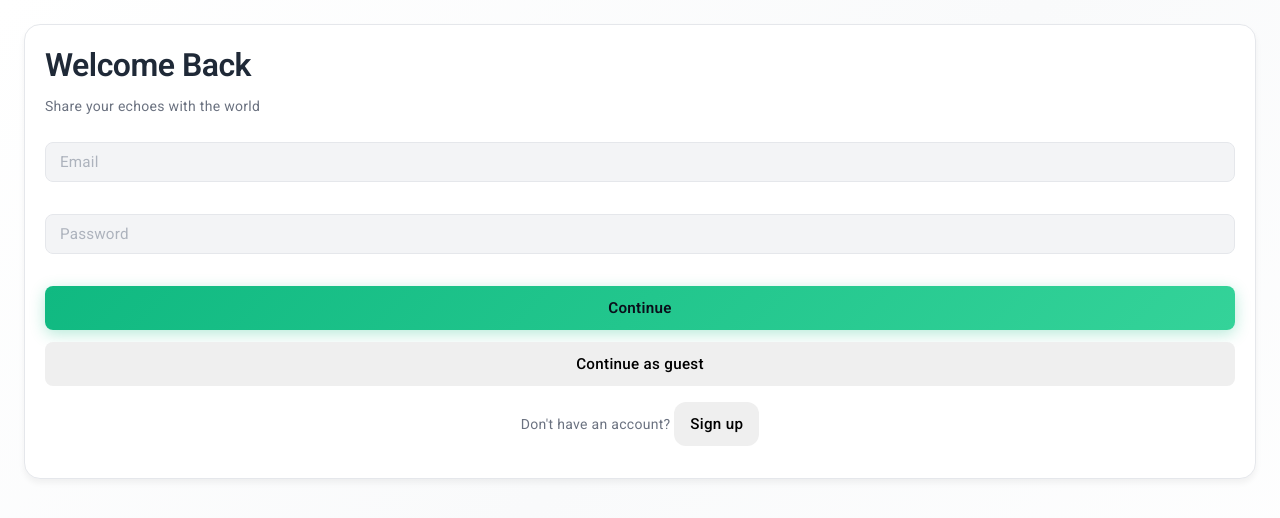
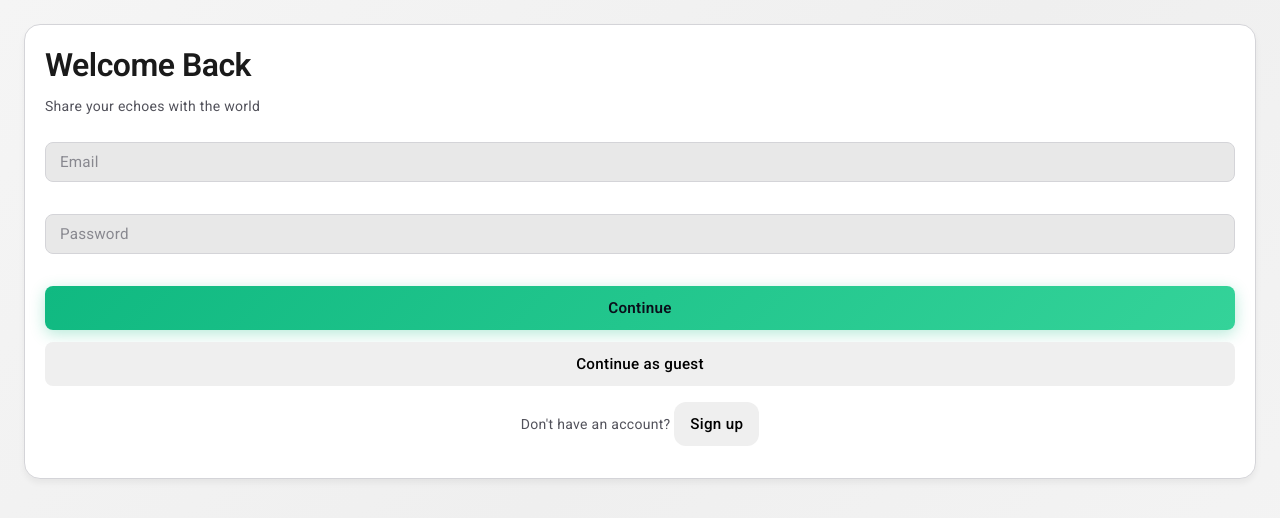
Before and after one commit to Micah-Pirikisi/Echoes, a React app in the folder frontend/: page /login in a window 1280 px wide. Shown: the top 518 px of the page. Built offline with nearby package versions, Linux system fonts and the light colour scheme; no server answers; the HTML template or start-up script is replaced by a standard one.

Commit message:
Improve light mode contrast and reduce eye strain

```diff
--- a/frontend/src/index.css
+++ b/frontend/src/index.css
@@ -36,18 +36,18 @@
 }
 
 :root:not(.dark) {
-  --bg: #ffffff;
-  --bg-secondary: #f9fafb;
-  --panel: #f3f4f6;
+  --bg: #f5f5f5;
+  --bg-secondary: #efefef;
+  --panel: #e8e8e8;
   --card: #ffffff;
-  --card-border: #e5e7eb;
+  --card-border: #d4d4d8;
   --accent: #10b981;
   --accent-light: #34d399;
   --accent-strong: #059669;
-  --text: #1f2937;
-  --text-secondary: #4b5563;
-  --subtext: #6b7280;
-  --muted: #9ca3af;
+  --text: #1a1a1a;
+  --text-secondary: #3f3f46;
+  --subtext: #52525b;
+  --muted: #71717a;
   --shadow: 0 20px 25px rgba(0, 0, 0, 0.1);
   --shadow-sm: 0 4px 6px rgba(0, 0, 0, 0.05);
   --shadow-lg: 0 25px 50px rgba(0, 0, 0, 0.15);
--- a/frontend/src/pages/Profile.jsx
+++ b/frontend/src/pages/Profile.jsx
@@ -203,7 +203,9 @@ export default function Profile() {
         )}
       </div>
 
-      <h3 className="text-lg font-semibold mb-3" style={{ marginTop: "50px" }}>Posts & Echoes</h3>
+      <h3 className="text-lg font-semibold mb-3" style={{ marginTop: "50px" }}>
+        Posts & Echoes
+      </h3>
       {profile.posts && profile.posts.length > 0 ? (
         profile.posts.map((p) => (
           <PostCard
```
